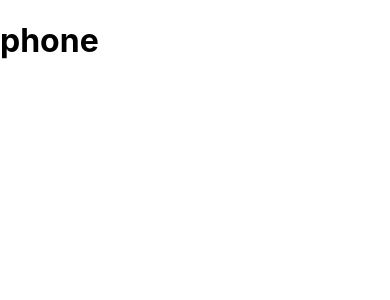
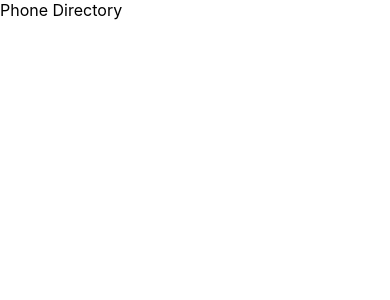
Before and after one commit to DharamSekhon/phone-directory, a React (Create React App) app: page / in a window 390 px wide. Shown: the top 300 px of the page. Built offline with nearby package versions, Linux system fonts and the light colour scheme.

Commit message:
Displayed-Phone-Directory

```diff
--- a/src/App.js
+++ b/src/App.js
@@ -4,7 +4,7 @@ class App extends Component{
   render() {
     return(
       <div>
-        <h1>phone</h1>
+        Phone Directory
       </div>
     )
   }
```
